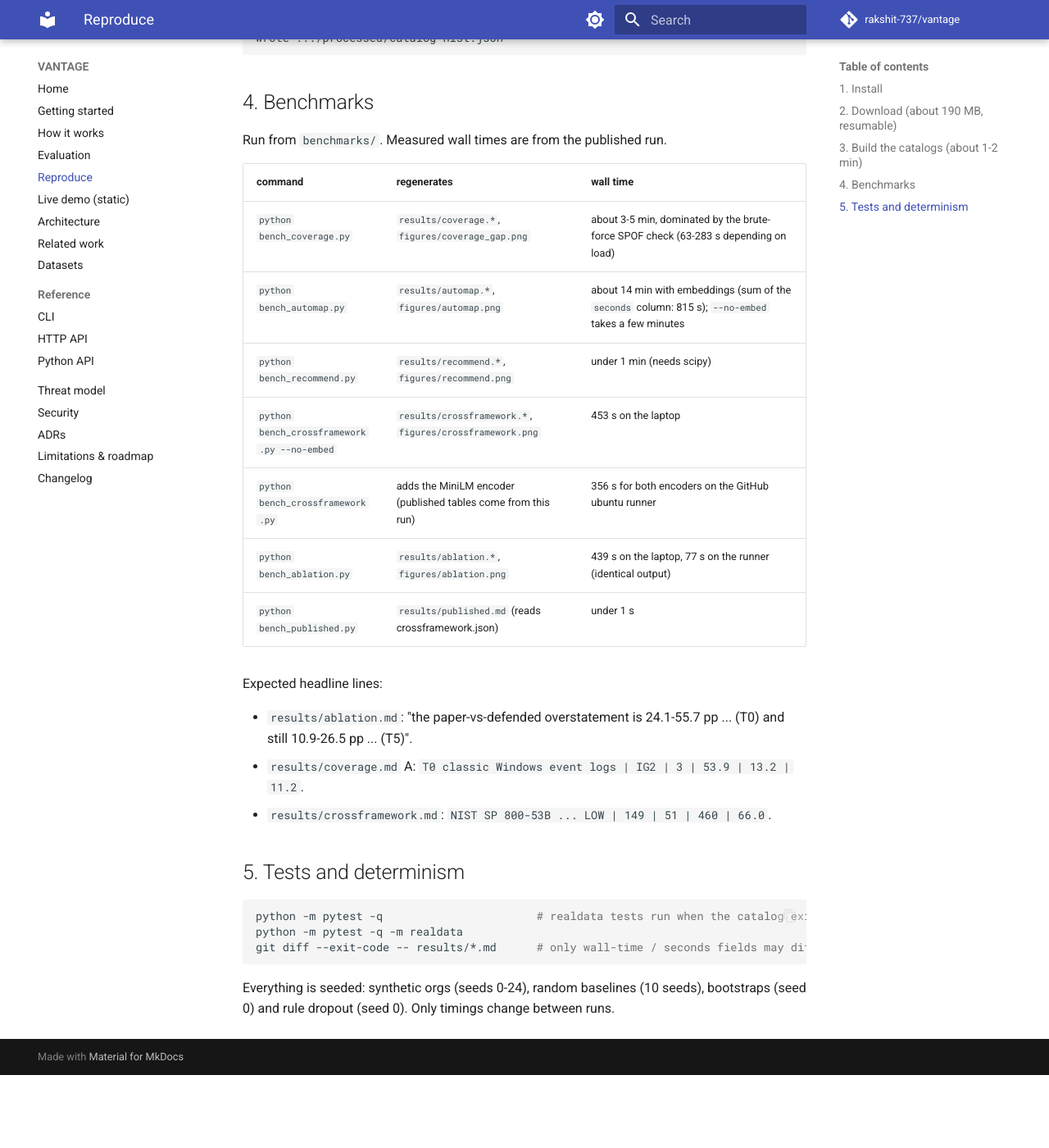
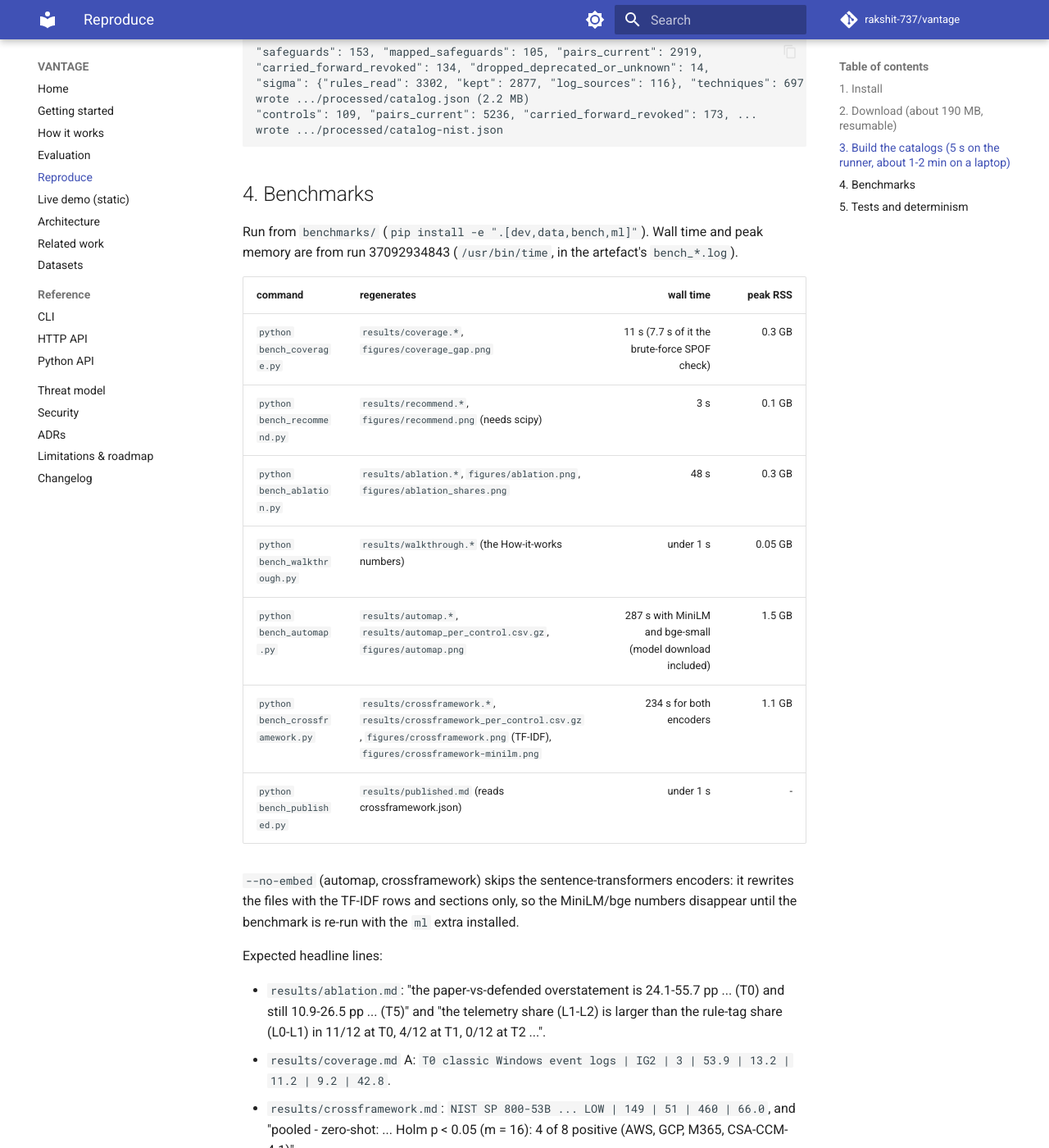
Before and after one commit to rakshit-737/vantage, an MkDocs documentation site: the page built from docs/reproduce.md, in a window 1280 px wide and 1400 px high, scrolled down 1249 px. Shown: the whole window at 82% size. Built offline with MkDocs 1.6.1 and Material for MkDocs 9.7.7, drawn with Linux system fonts in a browser that asks for light colours; comment, search, counter and statistics services are not loaded; before the commit the page ends 2560 px from its top, so only the background shows below that; some of the changed text lies outside the part shown.

Commit message:
docs: reproduce page, CLI reference and ADRs follow the CI-produced results
- reproduce: environment is realdata run 37092934843 (ubuntu-24.04,
  Python 3.12.14); per-benchmark wall time and peak RSS from that run;
  --no-embed rewrites only the TF-IDF parts; determinism via
  scripts/check_results.py, which needs the ml extra.
- reference/cli: @baseline and Sigma statuses, empty-match errors,
  positive bounds, helper scripts.
- ADR 0003: runner timings. ADR 0005: precision@10 per encoder and the
  paired bge-small vs MiniLM difference. ADR 0009: consequences tagged
  with their encoder, every framework where nested LOO is below pooled,
  Holm-adjusted counts, no "round 3" label.

Co-Authored-By: Claude <noreply@anthropic.com>

````diff
--- a/docs/reproduce.md
+++ b/docs/reproduce.md
@@ -4,10 +4,14 @@ Every number on this site comes from a script in `benchmarks/` and is written to
 and `results/*.md`. This page lists the exact commands, what they should print, and how long they
 took.
 
-**Environment of the published run:** Windows 11 laptop (16 GB RAM, CPU only), Python 3.14. The
-laptop was shared with other jobs, so wall times are upper bounds. The `realdata` GitHub Actions
-workflow (ubuntu-24.04, Python 3.12) re-runs the same pipeline weekly and uploads its logs and
-results as an artefact.
+**Environment of the published run:** every committed result file comes from the `realdata`
+GitHub Actions run [37092934843](https://github.com/rakshit-737/vantage/actions/runs/37092934843)
+at commit `6ff466d`: ubuntu-24.04 runner (4 vCPU, 16 GB), Python 3.12.14, CPU-only torch 2.11.0.
+Each `results/*.json` names that run and commit in its `provenance` block, and each
+`results/*.md` ends with a source line. Before v1.1.0 some files came from a Windows 11 laptop;
+the regenerated numbers are identical apart from the coverage gaps, which are now rounded once
+(42.7 -> 42.8 pp, 26.6 -> 26.5 pp). The workflow re-runs everything weekly and uploads logs,
+results and figures as an artefact.
 
 ## 1. Install
 
@@ -40,7 +44,7 @@ ok           0.6 MB  21d88ec6...068004  ctid/aws-12.12.2024_attack-16.1-enterpri
 
 The full digests are in `vantage/download.py`. URLs are pinned to upstream git commits.
 
-## 3. Build the catalogs (about 1-2 min)
+## 3. Build the catalogs (5 s on the runner, about 1-2 min on a laptop)
 
 ```bash
 python -m vantage.ingest.build
@@ -59,32 +63,48 @@ wrote .../processed/catalog-nist.json
 
 ## 4. Benchmarks
 
-Run from `benchmarks/`. Measured wall times are from the published run.
+Run from `benchmarks/` (`pip install -e ".[dev,data,bench,ml]"`). Wall time and peak memory are
+from run 37092934843 (`/usr/bin/time`, in the artefact's `bench_*.log`).
 
-| command | regenerates | wall time |
-|---|---|---|
-| `python bench_coverage.py` | `results/coverage.*`, `figures/coverage_gap.png` | about 3-5 min, dominated by the brute-force SPOF check (63-283 s depending on load) |
-| `python bench_automap.py` | `results/automap.*`, `figures/automap.png` | about 14 min with embeddings (sum of the `seconds` column: 815 s); `--no-embed` takes a few minutes |
-| `python bench_recommend.py` | `results/recommend.*`, `figures/recommend.png` | under 1 min (needs scipy) |
-| `python bench_crossframework.py --no-embed` | `results/crossframework.*`, `figures/crossframework.png` | 453 s on the laptop |
-| `python bench_crossframework.py` | adds the MiniLM encoder (published tables come from this run) | 356 s for both encoders on the GitHub ubuntu runner |
-| `python bench_ablation.py` | `results/ablation.*`, `figures/ablation.png` | 439 s on the laptop, 77 s on the runner (identical output) |
-| `python bench_published.py` | `results/published.md` (reads crossframework.json) | under 1 s |
+| command | regenerates | wall time | peak RSS |
+|---|---|---:|---:|
+| `python bench_coverage.py` | `results/coverage.*`, `figures/coverage_gap.png` | 11 s (7.7 s of it the brute-force SPOF check) | 0.3 GB |
+| `python bench_recommend.py` | `results/recommend.*`, `figures/recommend.png` (needs scipy) | 3 s | 0.1 GB |
+| `python bench_ablation.py` | `results/ablation.*`, `figures/ablation.png`, `figures/ablation_shares.png` | 48 s | 0.3 GB |
+| `python bench_walkthrough.py` | `results/walkthrough.*` (the How-it-works numbers) | under 1 s | 0.05 GB |
+| `python bench_automap.py` | `results/automap.*`, `results/automap_per_control.csv.gz`, `figures/automap.png` | 287 s with MiniLM and bge-small (model download included) | 1.5 GB |
+| `python bench_crossframework.py` | `results/crossframework.*`, `results/crossframework_per_control.csv.gz`, `figures/crossframework.png` (TF-IDF), `figures/crossframework-minilm.png` | 234 s for both encoders | 1.1 GB |
+| `python bench_published.py` | `results/published.md` (reads crossframework.json) | under 1 s | - |
+
+`--no-embed` (automap, crossframework) skips the sentence-transformers encoders: it rewrites the
+files with the TF-IDF rows and sections only, so the MiniLM/bge numbers disappear until the
+benchmark is re-run with the `ml` extra installed.
 
 Expected headline lines:
 
 - `results/ablation.md`: "the paper-vs-defended overstatement is 24.1-55.7 pp ... (T0) and
-  still 10.9-26.5 pp ... (T5)".
-- `results/coverage.md` A: `T0 classic Windows event logs | IG2 | 3 | 53.9 | 13.2 | 11.2`.
-- `results/crossframework.md`: `NIST SP 800-53B ... LOW | 149 | 51 | 460 | 66.0`.
+  still 10.9-26.5 pp ... (T5)" and "the telemetry share (L1-L2) is larger than the rule-tag share
+  (L0-L1) in 11/12 at T0, 4/12 at T1, 0/12 at T2 ...".
+- `results/coverage.md` A: `T0 classic Windows event logs | IG2 | 3 | 53.9 | 13.2 | 11.2 | 9.2 | 42.8`.
+- `results/crossframework.md`: `NIST SP 800-53B ... LOW | 149 | 51 | 460 | 66.0`, and
+  "pooled - zero-shot: ... Holm p < 0.05 (m = 16): 4 of 8 positive (AWS, GCP, M365, CSA-CCM-4.1)".
+- `results/automap.md`: `mitigation-bridge[all-MiniLM-L6-v2] | 0.384 [0.317, 0.457] | ... | 0.417 [0.357, 0.478]`.
 
 ## 5. Tests and determinism
 
 ```bash
+cd ..                                     # back to the repo root
 python -m pytest -q                       # realdata tests run when the catalog exists
 python -m pytest -q -m realdata
-git diff --exit-code -- results/*.md      # only wall-time / seconds fields may differ
+python scripts/check_results.py           # compare regenerated results/ with git HEAD
 ```
 
-Everything is seeded: synthetic orgs (seeds 0-24), random baselines (10 seeds), bootstraps
-(seed 0) and rule dropout (seed 0). Only timings change between runs.
+`scripts/check_results.py` compares every `results/*.json` with the committed version, ignoring
+only timing keys (`seconds`, `*_ms`, `spof_*_s`, `speedup`) and provenance (`generated`,
+`python`, `platform`, `provenance`), and compares the per-control `.csv.gz` files after
+decompression. The Markdown tables carry timing columns and the source line, so they are not
+diffed directly. The check needs the `ml` extra: without it the embedding rows are missing and
+it reports the difference. The `realdata` workflow runs it after every weekly run.
+
+Everything is seeded: synthetic orgs (seeds 0-24), random baselines (10 seeds), bootstraps and
+sign-flip tests (seed 0) and rule dropout (seed 0). Only timings change between runs.
````
Also changed, not shown: docs/adr/0003-networkx-core-neo4j-optional.md (+5 -3 lines), docs/adr/0005-mitigation-bridge-automapper.md (+4 -2 lines), docs/adr/0009-cross-framework-transfer.md (+28 -7 lines), docs/reference/cli.md (+10 -2 lines).
